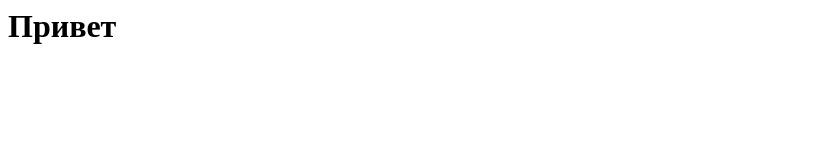
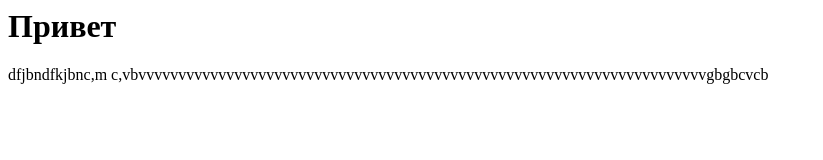
Before and after one commit to lm815/it, a plain HTML site: page index.html in a window 1280 px wide. Shown: the whole page, without its empty margins (0-823 px from the left). Drawn offline with Linux system fonts and the light colour scheme.

Commit message:
Добавлен параграф

```diff
--- a/index.html
+++ b/index.html
@@ -1 +1,3 @@
 <h1>Привет</h1>
+
+<p>dfjbndfkjbnc,m c,vbvvvvvvvvvvvvvvvvvvvvvvvvvvvvvvvvvvvvvvvvvvvvvvvvvvvvvvvvvvvvvvvvvvvvvvvgbgbcvcb</p>
```
